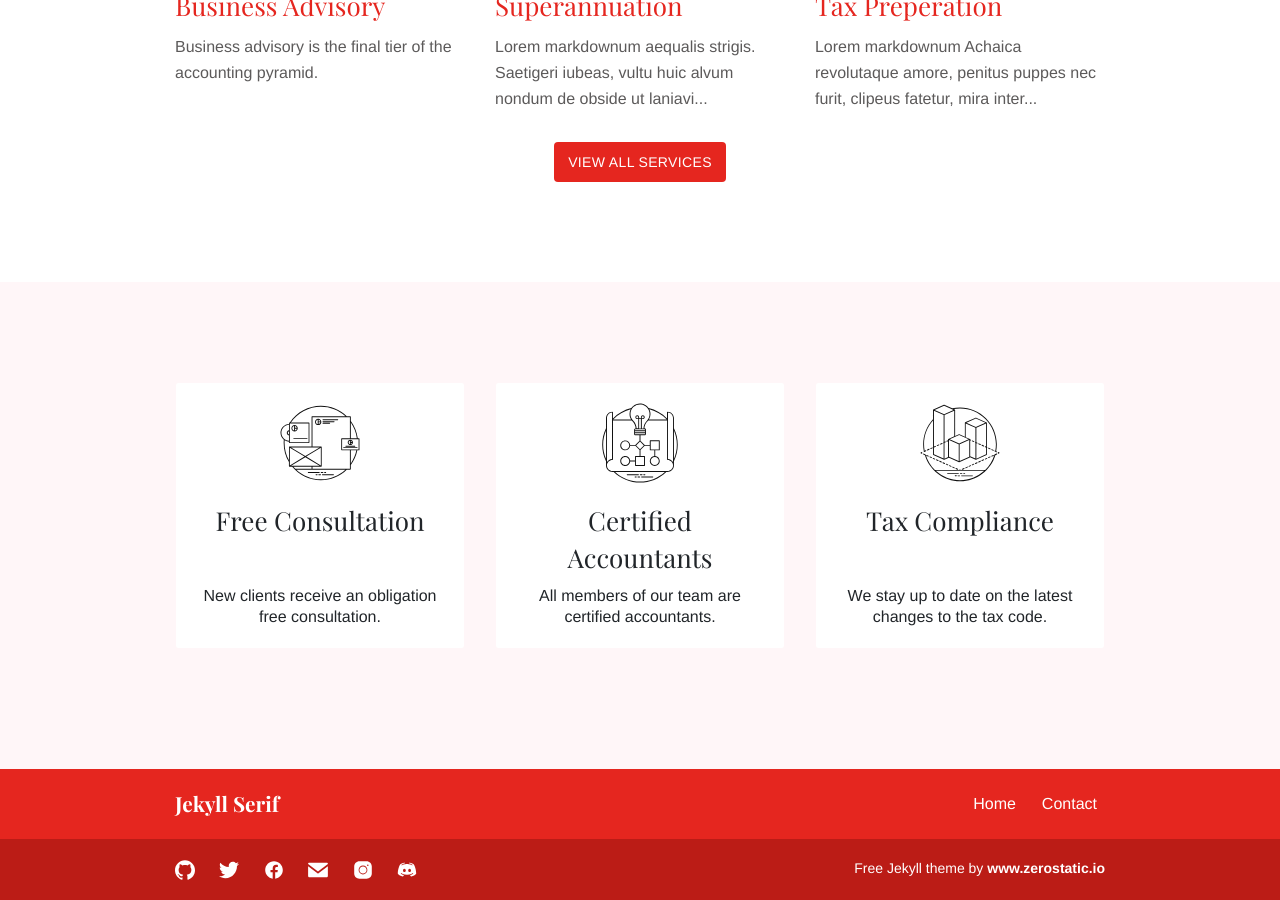
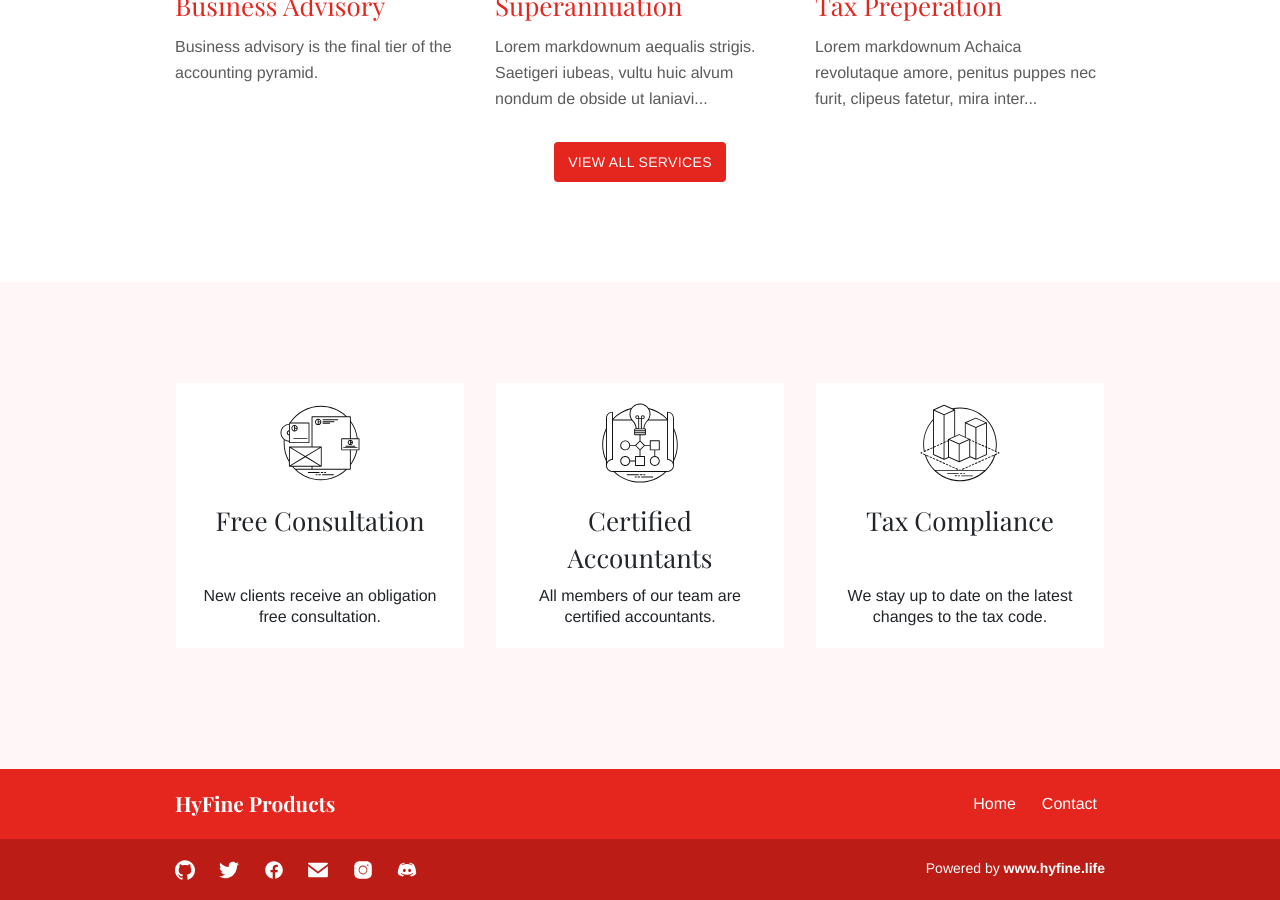
Before and after one commit to tophealthproducts/tophealthproducts.github.io, a Jekyll site: the page built from index.md, in a window 1280 px wide and 900 px high, scrolled down 990 px. Built offline with Jekyll 4.4.1, drawn with Linux system fonts in a browser that asks for light colours.

Commit message:
update title and logo

```diff
--- a/_config.yml
+++ b/_config.yml
@@ -1,12 +1,12 @@
 baseurl: '/'
 permalink: pretty
-title: 'Jekyll Serif'
+title: 'HyFine Products'
 
 logo:
-  mobile: "images/logo/logo-mobile.svg"
+  mobile: "images/logo/logo.png"
   mobile_height: "32px"
   mobile_width: "32px"
-  desktop: "images/logo/logo.svg"
+  desktop: "images/logo/logo.png"
   desktop_height: "32px"
   desktop_width: "120px"
 
--- a/_data/seo.yml
+++ b/_data/seo.yml
@@ -1,4 +1,4 @@
 google_analytics_id: ""
 meta_twitter_site: "@zerostaticio"
 meta_twitter_creator: "@zerostaticio"
-copyright_text: 'Free Jekyll theme by <a class="zerostatic" href="https://www.zerostatic.io">www.zerostatic.io</a>'
+copyright_text: 'Powered by <a class="zerostatic" href="https://www.hyfine.life">www.hyfine.life</a>'
```
Also changed, not shown: images/logo/logo.png (added).
